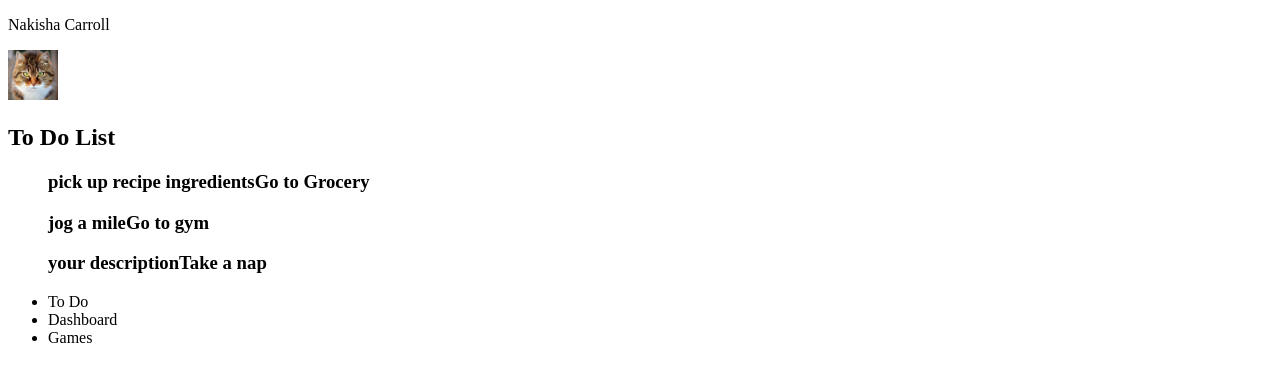
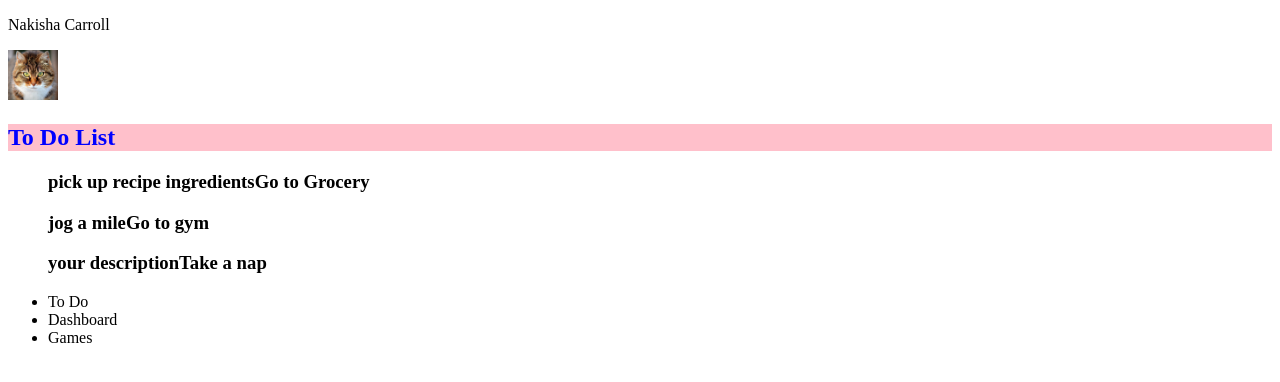
Before and after one commit to peachykish/todo-app, a React (Create React App) app: page / in a window 1280 px wide. Shown: the top 382 px of the page. Built offline with nearby package versions, Linux system fonts and the light colour scheme.

Commit message:
new commit

```diff
--- a/src/App.css
+++ b/src/App.css
@@ -1,4 +1,4 @@
 img {
-    width: 50px;
+    width:50px;
     height: 50px;
 }
--- a/src/App.js
+++ b/src/App.js
@@ -30,21 +30,19 @@ function App() {
   return (
     <div>
       <nav>
-        <p>
-          {user.name}
-        </p>
+        <p>{user.name}</p>
         <img alt="cat" src={user.avatar}></img>
 
-        <h1>To Do List</h1>
+        <h1 style={styles.h1}>To Do List</h1>
         <ul>
-          {todoList.map((todo) =>{
+          {todoList.map((todo) => {
             return (
-
-              <h3>{todo.description}
-              {todo.title}</h3>
-            )
-          }
-          )}
+              <h3>
+                {todo.description}
+                {todo.title}
+              </h3>
+            );
+          })}
           <li>To Do</li>
           <li>Dashboard</li>
           <li>Games</li>
@@ -53,5 +51,24 @@ function App() {
     </div>
   );
 }
+export default App;
 
-export default App;
+const styles = {
+  todoList: {
+    textAlign: "center",
+    display: "flex",
+    flexDirection: "columns",
+    alignItems: "center",
+  },
+  h1: {
+    color: "blue",
+    fontWeight: "bold",
+    background: "pink",
+  },
+  listItemStyles: {
+    padding: "1 rem",
+    margin: "1 rem",
+    borderRadius: "4rem",
+    border: "box",
+  },
+};
```
